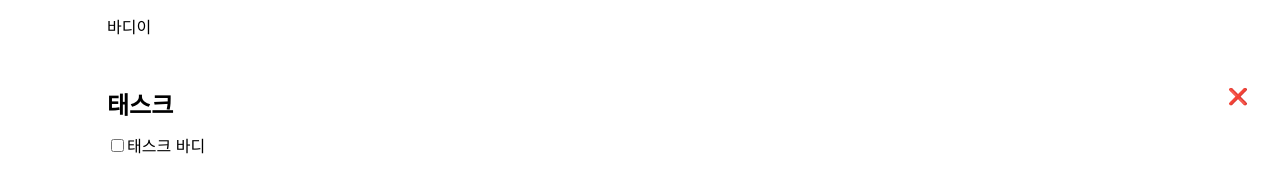
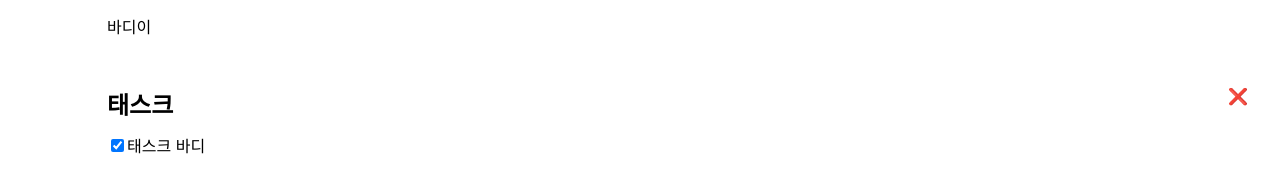
Before and after one commit to read0more/free-note, a React (Create React App) app: page / in a window 1280 px wide. Shown: the part 136-328 px from the top of the page. Built offline with nearby package versions, Linux system fonts and the light colour scheme.

Commit message:
Fix: Task 체크박스 state 이용하게 변경

```diff
--- a/src/App.tsx
+++ b/src/App.tsx
@@ -7,19 +7,35 @@ import Section from "./components/Section/Section";
 
 function App() {
   const [items, setItems] = useState<Record<ItemId, Item>>({
-    "1": {
+    id1: {
       type: "note",
       title: "타이트을",
       body: "바디이",
     },
-    "2": {
+    id2: {
       type: "task",
       title: "태스크",
       body: "태스크 바디",
+      checked: true,
     },
   });
 
-  const SectionComponent = () => <Section items={items} />;
+  const toggleCheck = (id: ItemId) => {
+    const target = items[id];
+
+    if (target.type !== "task") {
+      return;
+    }
+
+    setItems({
+      ...items,
+      [id]: { ...target, checked: !target.checked },
+    });
+  };
+
+  const SectionComponent = () => (
+    <Section items={items} toggleCheck={toggleCheck} />
+  );
 
   return (
     <div className={styles.app}>
--- a/src/common/types.ts
+++ b/src/common/types.ts
@@ -16,6 +16,7 @@ export type Note = {
 
 export type Task = Omit<Note, "type"> & {
   type: "task";
+  checked: boolean;
 };
 
 export type Item = Image | Video | Note | Task;
--- a/src/components/Section/Section.tsx
+++ b/src/components/Section/Section.tsx
@@ -6,11 +6,11 @@ import styles from "./Section.module.css";
 
 type Props = {
   items: Record<ItemId, Item>;
+  toggleCheck: (id: ItemId) => void;
 };
 
-const Section: React.FC<Props> = ({ items }) => {
-  const getItemComponent = (item: Item) => {
-    console.log(item);
+const Section: React.FC<Props> = ({ items, toggleCheck }) => {
+  const getItemComponent = (key: ItemId, item: Item) => {
     switch (item.type) {
       case "image":
         return;
@@ -19,7 +19,15 @@ const Section: React.FC<Props> = ({ items }) => {
       case "note":
         return <NoteItem title={item.title} body={item.body} />;
       case "task":
-        return <TaskItem title={item.title} body={item.body} />;
+        return (
+          <TaskItem
+            id={key}
+            title={item.title}
+            body={item.body}
+            checked={item.checked}
+            toggleCheck={toggleCheck}
+          />
+        );
     }
   };
 
@@ -27,7 +35,9 @@ const Section: React.FC<Props> = ({ items }) => {
     <section className={styles.section}>
       <ul>
         {Object.keys(items).map((key) => (
-          <li className={styles.item}>{getItemComponent(items[key])}</li>
+          <li key={key} className={styles.item}>
+            {getItemComponent(key, items[key])}
+          </li>
         ))}
       </ul>
     </section>
--- a/src/components/TaskItem/TaskItem.module.css
+++ b/src/components/TaskItem/TaskItem.module.css
@@ -16,3 +16,8 @@
   top: 0;
   right: 0;
 }
+
+.body,
+.label {
+  cursor: pointer;
+}
--- a/src/components/TaskItem/TaskItem.tsx
+++ b/src/components/TaskItem/TaskItem.tsx
@@ -1,14 +1,40 @@
 import React from "react";
-import { Task } from "../../common/types";
+import { ItemId, Task } from "../../common/types";
 import styles from "./TaskItem.module.css";
 
-const TaskItem: React.FC<Omit<Task, "type">> = ({ title, body }) => (
-  <article className={styles.article}>
-    <b className={styles.title}>{title}</b>
-    <input type="checkbox" id="body"></input>
-    <label htmlFor="body">{body}</label>
-    <span className={styles.delete}>❌</span>
-  </article>
-);
+type Props = Omit<Task, "type"> & { toggleCheck: (id: ItemId) => void } & {
+  id: ItemId;
+};
+
+const TaskItem: React.FC<Props> = ({
+  id,
+  title,
+  body,
+  checked,
+  toggleCheck,
+}) => {
+  const onChange = () => {
+    toggleCheck(id);
+  };
+
+  return (
+    <article className={styles.article}>
+      <b className={styles.title}>{title}</b>
+      <span>
+        <input
+          type="checkbox"
+          id="body"
+          className={styles.body}
+          checked={checked}
+          onChange={onChange}
+        ></input>
+        <label htmlFor="body" className={styles.label}>
+          {body}
+        </label>
+      </span>
+      <span className={styles.delete}>❌</span>
+    </article>
+  );
+};
 
 export default TaskItem;
```
